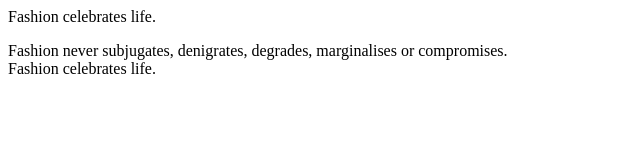
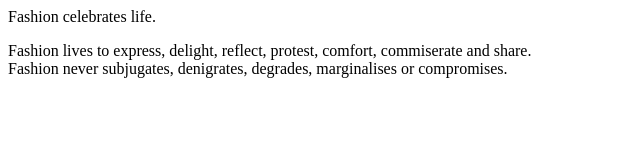
Before and after one commit to GabrielaSolis353/design-manifesto, a plain HTML site: page index.html in a window 1280 px wide. Shown: the whole page, without its empty margins (0-640 px from the left). Drawn offline with Linux system fonts and the light colour scheme.

Commit message:
Update index.html
Added statement "Fashion lives to express, delight, reflect, protest, comfort, commiserate and share." Then added other statement, "Fashion never subjugates, denigrates, degrades, marginalises or compromises."

```diff
--- a/index.html
+++ b/index.html
@@ -4,6 +4,6 @@
   </head>
   <body>
     <p>Fashion celebrates life.</p>
-    <p>Fashion never subjugates, denigrates, degrades, marginalises or compromises. <br> Fashion celebrates life.</p>
+    <p>Fashion lives to express, delight, reflect, protest, comfort, commiserate and share. <br> Fashion never subjugates, denigrates, degrades, marginalises or compromises.</p>
   </body>
 </html>
```
